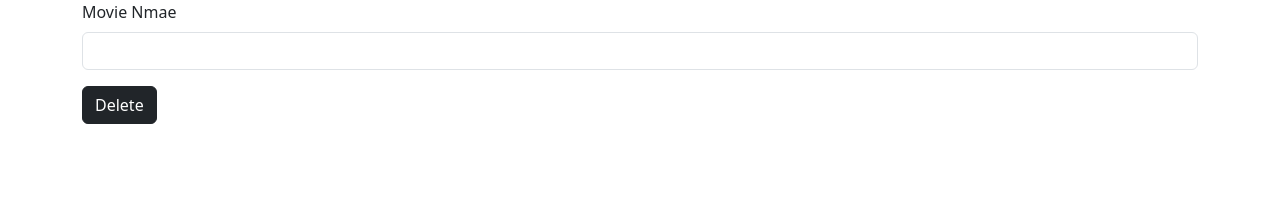
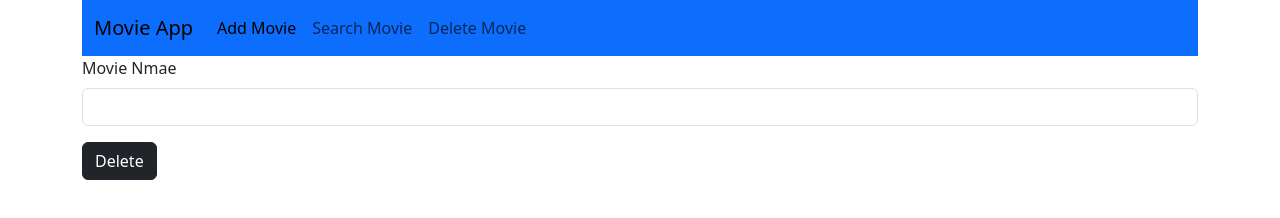
Before and after one commit to sabarinath2005/Movie-App, a plain HTML site: page deletemovie.html in a window 1280 px wide. Drawn offline with nearby package versions, Linux system fonts and the light colour scheme.

Commit message:
Movie App

```diff
--- a/deletemovie.html
+++ b/deletemovie.html
@@ -12,6 +12,31 @@
 <body>
 
 <div class="container">
+
+
+    <nav class="navbar navbar-expand-lg bg-primary">
+        <div class="container-fluid">
+          <a class="navbar-brand" href="#">Movie App</a>
+          <button class="navbar-toggler" type="button" data-bs-toggle="collapse" data-bs-target="#navbarNav" aria-controls="navbarNav" aria-expanded="false" aria-label="Toggle navigation">
+            <span class="navbar-toggler-icon"></span>
+          </button>
+          <div class="collapse navbar-collapse" id="navbarNav">
+            <ul class="navbar-nav">
+              <li class="nav-item">
+                <a class="nav-link active" aria-current="page" href="index.html">Add Movie</a>
+              </li>
+              <li class="nav-item">
+                <a class="nav-link" href="searchmovie.html">Search Movie</a>
+              </li>
+              <li class="nav-item">
+                <a class="nav-link" href="deletemovie.html">Delete Movie</a>
+              </li>
+            </ul>
+          </div>
+        </div>
+      </nav>
+
+
     <div class="row">
         <div class="col col-12 col-sm-12 col-md-12 col-lg-12 col-xl-12 col-xxl-12">
             <div class="row g-3">
```
Also changed, not shown: index.html (+25 -0 lines), searchmovie.html (+25 -0 lines).
